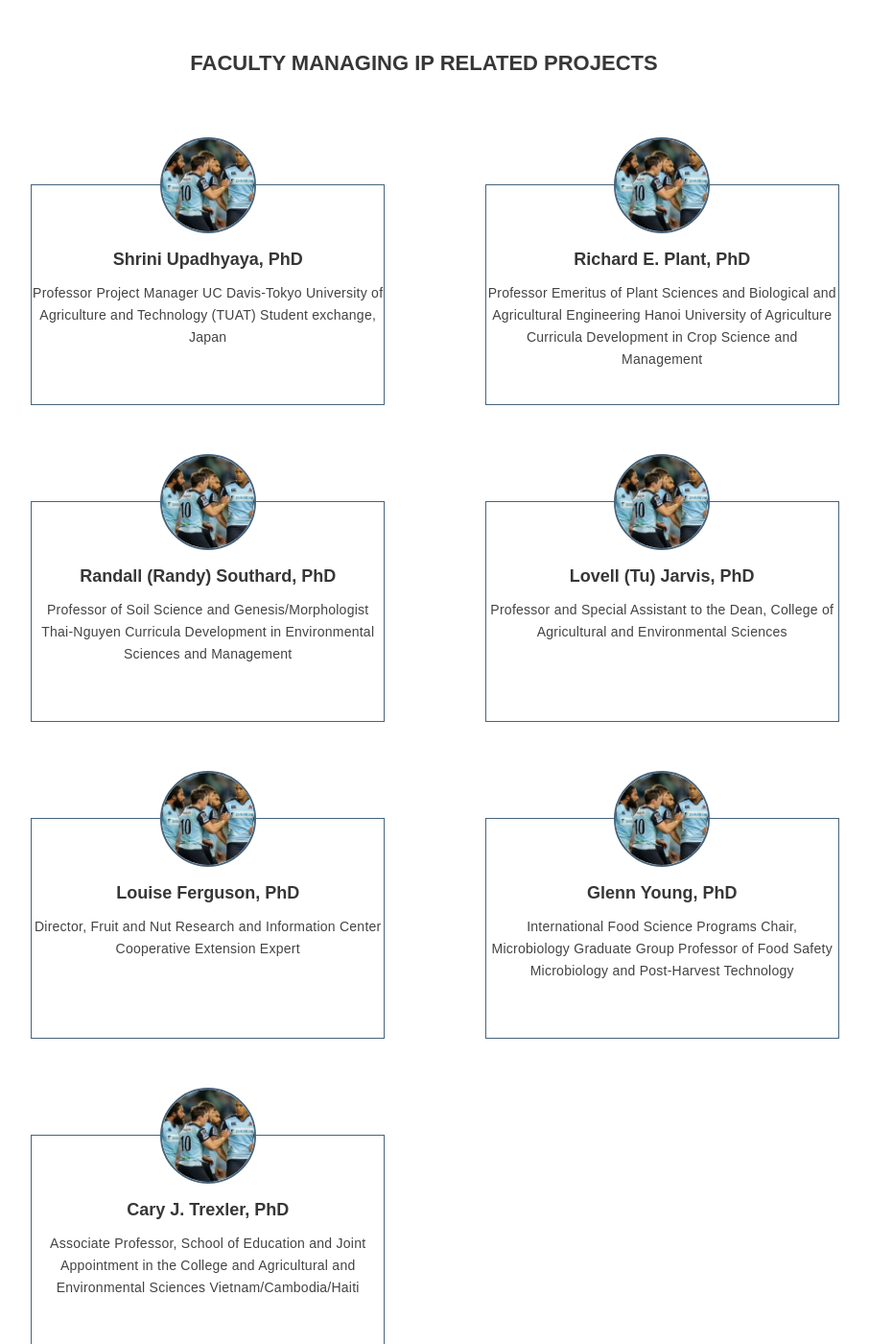
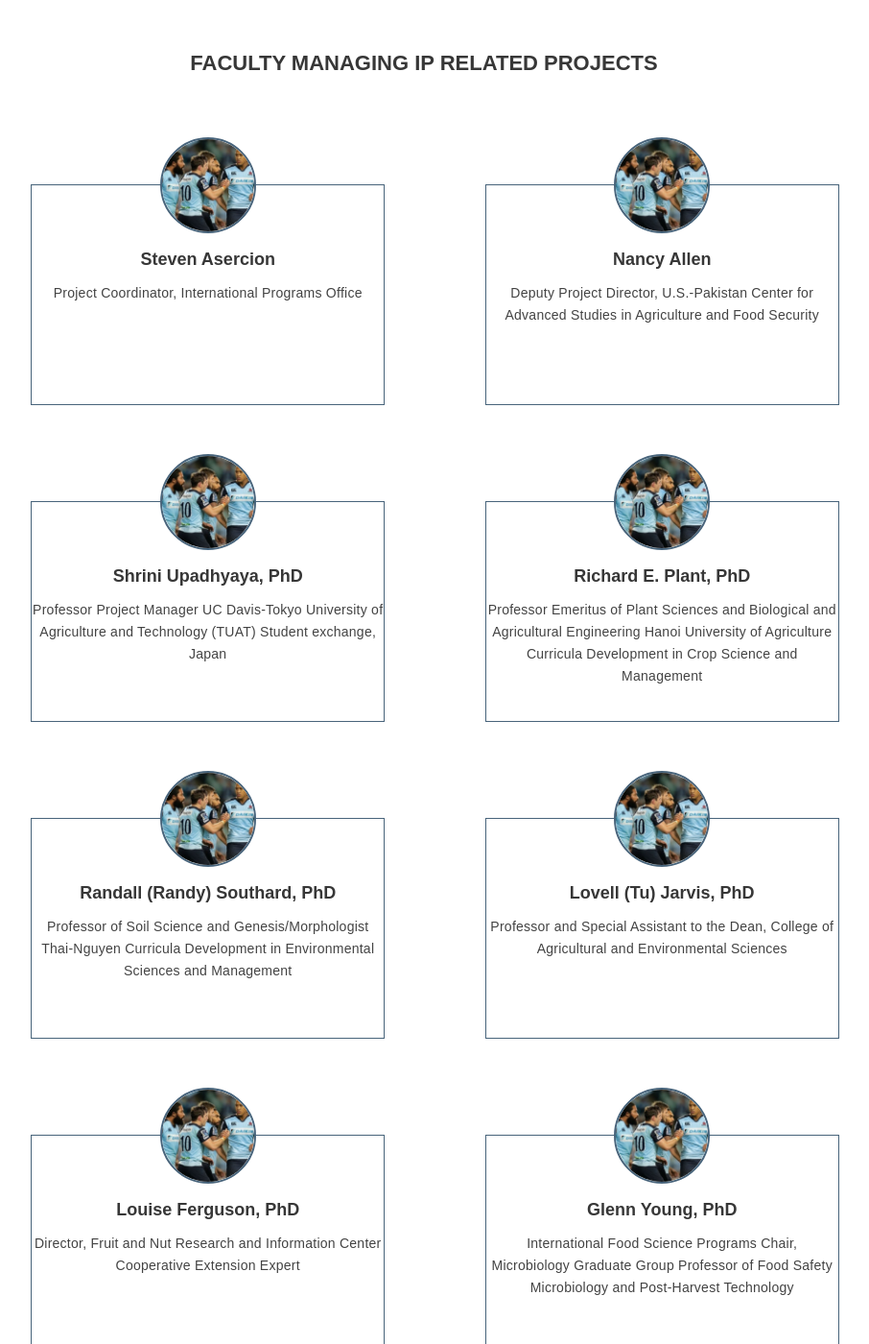
Before and after one commit to ucdavis/ip, a Jekyll site: the page built from about/team.html, in a window 1280 px wide and 1400 px high, scrolled down 3475 px. Shown: the whole window at 96% size, without its empty margins (198-1104 px from the left). Built offline with Jekyll 4.4.1, drawn with Linux system fonts in a browser that asks for light colours; nearby versions of some CDN libraries; some of the changed text lies outside the part shown.

Commit message:
footer and people

```diff
--- a/_includes/footer.html
+++ b/_includes/footer.html
@@ -6,7 +6,7 @@
             </div>
             <div class="three columns">
                 <h4>International Programs Office</h4>
-                <p>One Shield Drive
+                <p>Room 1103 Environmental Horticulture Building
                     <br> UC Davis, CA
                     <br> 95610
                 </p>
--- /dev/null
+++ b/_posts/people/2016-08-26-Nancy-Allen.markdown
@@ -0,0 +1,12 @@
+---
+layout: person
+contact-name: Nancy Allen
+contact-title: Deputy Project Director, U.S.-Pakistan Center for Advanced Studies in Agriculture and Food Security
+category: "person"
+phone:
+email: njallen@ucdavis.edu
+image: /media/team/people_template
+permalink: /team/nancy-allen
+tags:
+- Faculty
+---
```
Also changed, not shown: _posts/people/2016-08-26-Diane-Jellison.markdown (added, +12 -0 lines), _posts/people/2016-08-26-M.-Javed-Iqbal.markdown (added, +12 -0 lines), _posts/people/2016-08-26-Steven-Asercion.markdown (added, +12 -0 lines).
